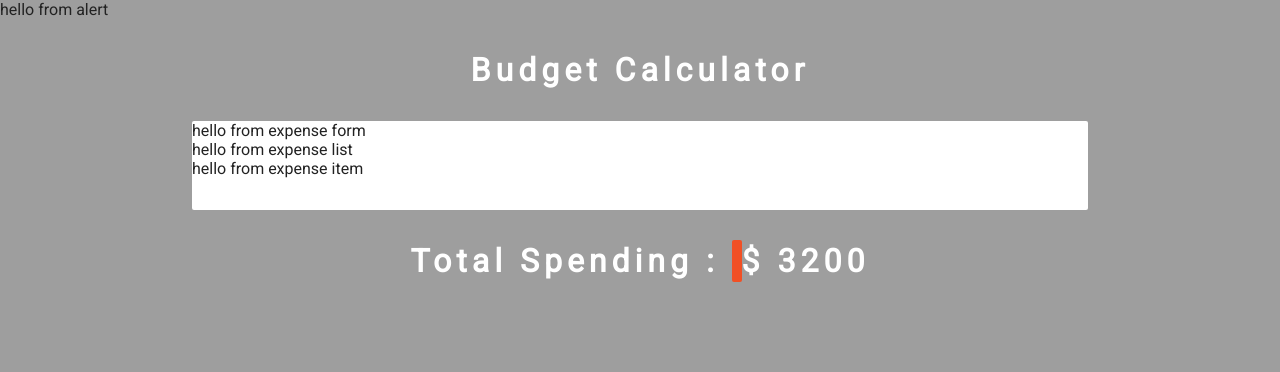
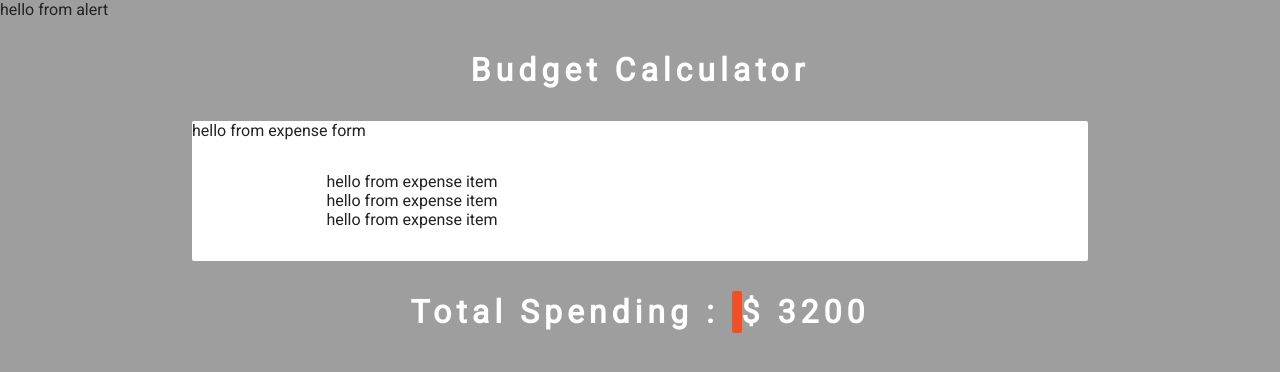
Before and after one commit to DavidWolff218/hooks_intro, a React (Create React App) app: page / in a window 1280 px wide. Shown: the top 372 px of the page. Built offline with nearby package versions, Linux system fonts and the light colour scheme.

Commit message:
set up expense list to take and pass props

```diff
--- a/src/App.js
+++ b/src/App.js
@@ -20,7 +20,7 @@
     <h1>budget calculator</h1>
     <main className="App">
     <ExpenseForm/>
-    <ExpenseList expenses={expenses}/>
+    <ExpenseList expenses={expenses} />
     </main>
     <h1>
       total spending : <span className="total"></span>
--- a/src/components/ExpenseList.js
+++ b/src/components/ExpenseList.js
@@ -1,11 +1,14 @@
-import React from 'react'
-import {ExpenseItem} from './ExpenseItem'
+import React from "react";
+import { ExpenseItem } from "./ExpenseItem";
 
-export const ExpenseList = () => {
+export const ExpenseList = ({ expenses }) => {
   return (
-    <div>
-      hello from expense list
-      <ExpenseItem />
-    </div>
-  )
-}
+    <>
+      <ul className="list">
+        {expenses.map((expense) => {
+          return <ExpenseItem key={expense.id} expense={expense} />;
+        })}
+      </ul>
+    </>
+  );
+};
```
